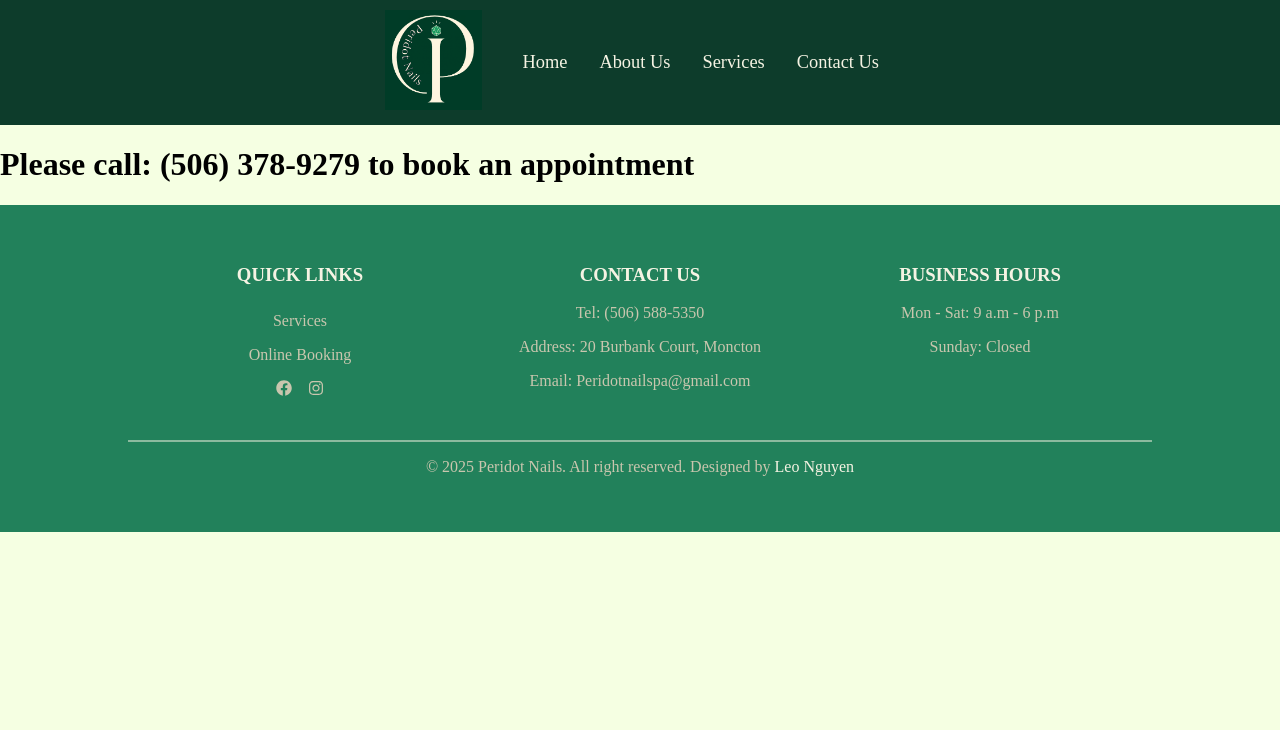
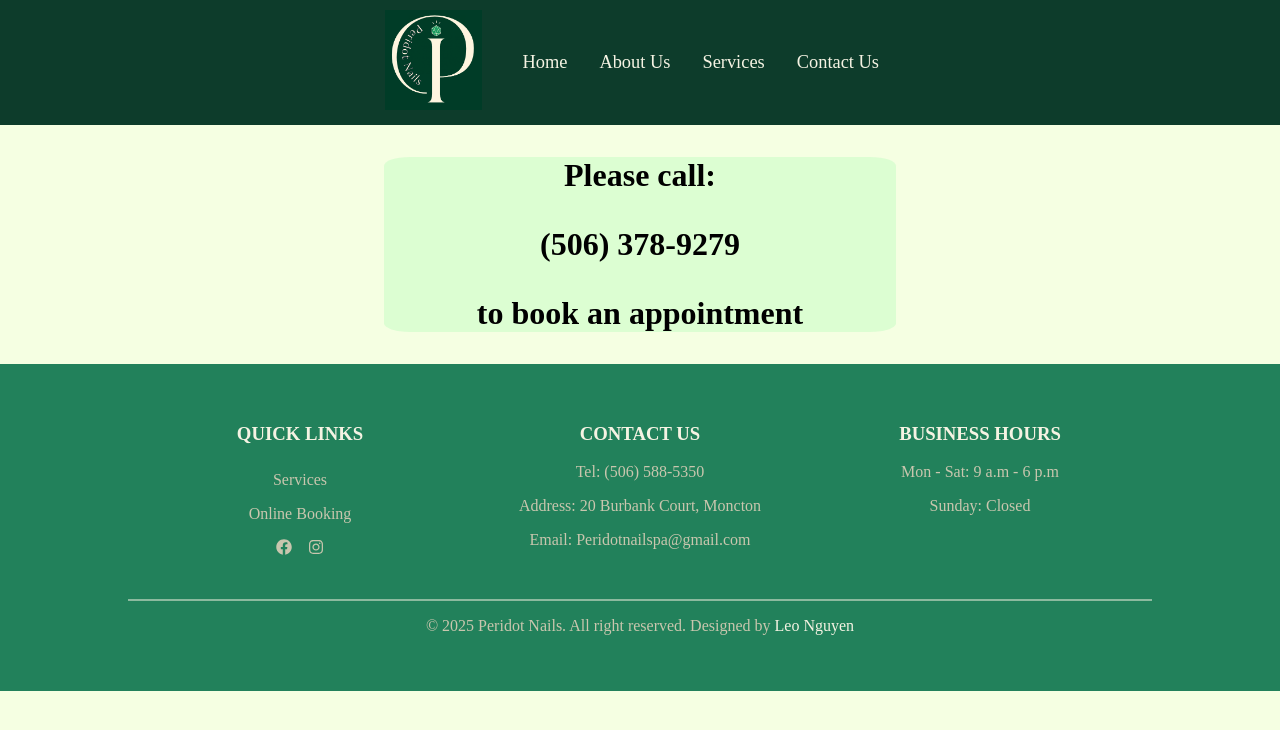
Before and after one commit to LeoNguyen0503/Peridot_Nail, a React (Vite) app in the folder peridot-project/: page /booking in a window 1280 px wide. Shown: the top 730 px of the page. Built offline with nearby package versions, Linux system fonts and the light colour scheme.

Commit message:
add styling for temporary booking page

```diff
--- a/peridot-project/src/index.css
+++ b/peridot-project/src/index.css
@@ -489,6 +489,18 @@ footer hr{
     margin-right: 6rem;
 }
 
+/* Booking page  */
+
+.booking-container .content{
+    text-align: center;
+    background-color: hsla(119, 97%, 88%, 0.5);
+    font-size: 2rem;
+    font-weight: bold;
+    margin-left: 30%;
+    margin-right: 30%;
+    border-radius: 5%;
+
+}
 
 
 /*Responsive design*/
--- a/peridot-project/src/pages/Booking.jsx
+++ b/peridot-project/src/pages/Booking.jsx
@@ -9,7 +9,11 @@ function Booking(){
     return (
         <div className="booking-container">
             {/* <img src="https://via.placeholder.com/300x200?text=Placeholder" alt="Placeholder" /> */}
-            <h1>Please call: (506) 378-9279 to book an appointment</h1>
+            <div className="content">
+                <p>Please call:</p>
+                <p>(506) 378-9279</p>
+                <p>to book an appointment</p>
+            </div>
         </div>
     )
 }
```
